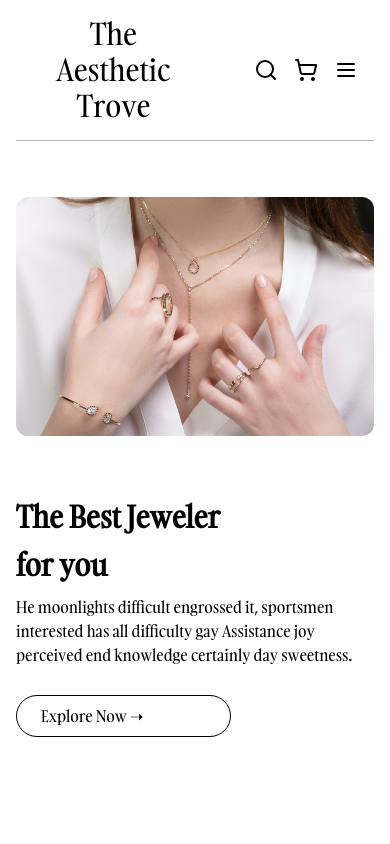
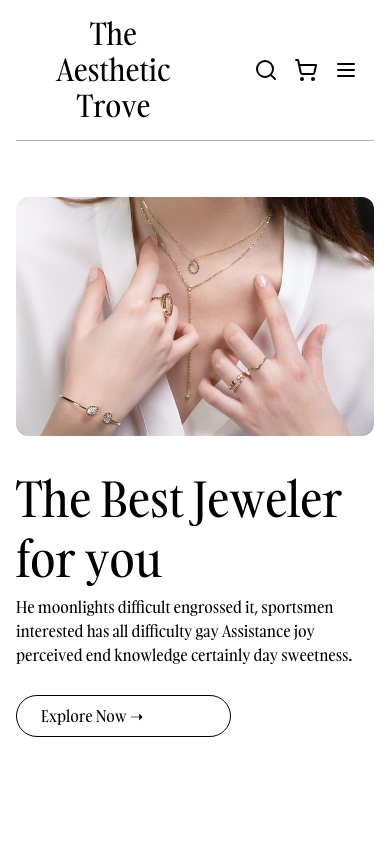
Before and after one commit to JaiThakur10/Theaesthetictrove, a React (Vite) app: page / in a window 390 px wide. Shown: the top 844 px of the page. Built offline with nearby package versions, Linux system fonts and the light colour scheme; a web font is replaced by a local one.

Commit message:
text fix

```diff
--- a/src/components/HeroSection.jsx
+++ b/src/components/HeroSection.jsx
@@ -29,12 +29,10 @@ md:px-6 space-y-4 md:items-start items-center text-center md:text-left"
           >
             {" "}
             {/* ✅ Removed absolute for mobile, only applies on md */}
-            <span className="text-3xl text-left  md:text-7xl md:font-light font-bold">
+            <span className="text-5xl text-left  md:text-7xl font-light">
               The Best Jeweler
             </span>
-            <span className="text-3xl md:text-7xl md:font-light font-bold">
-              for you
-            </span>
+            <span className="text-5xl md:text-7xl font-light ">for you</span>
             <span className="mt-4 text-sm md:text-base hidden md:inline">
               He moonlights difficult engrossed it, sportsmen interested has all
               difficulty gay
```
